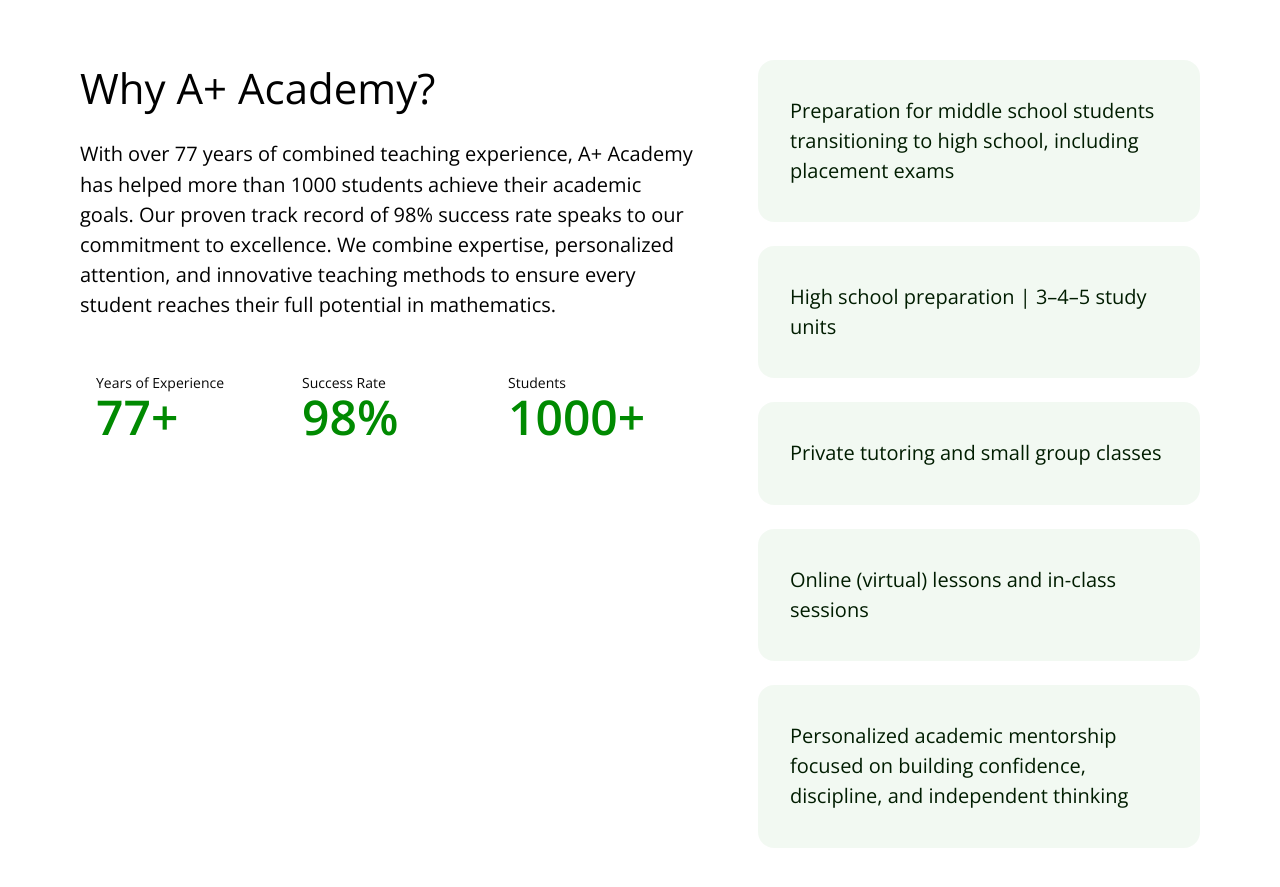
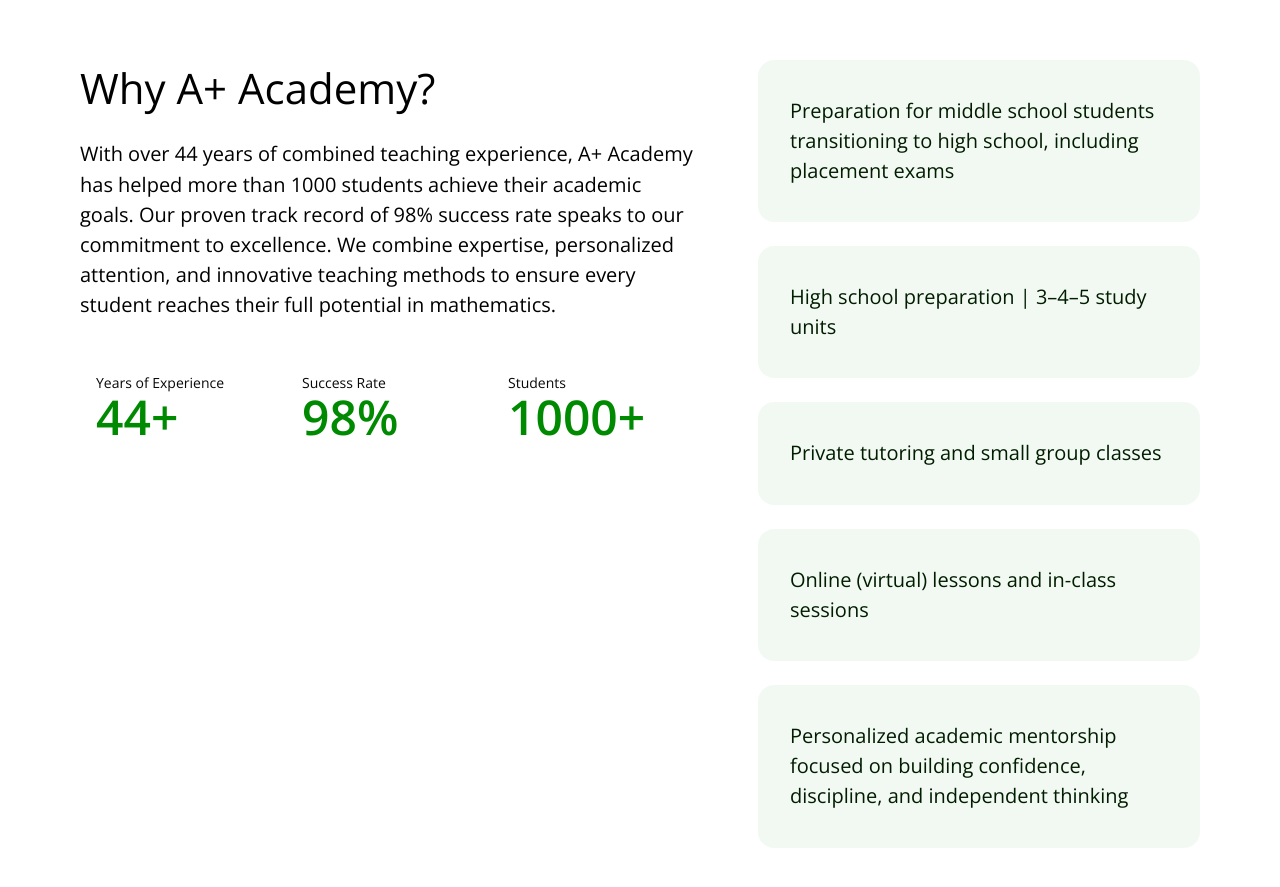
Before and after one commit to adityahajari14/A-Academy, a Next.js app: page / in a window 1280 px wide. Shown: the part 1380-2267 px from the top of the page. Built offline with nearby package versions, Linux system fonts and the light colour scheme.

Commit message:
Updated content

```diff
--- a/src/components/WhyAcademySection.tsx
+++ b/src/components/WhyAcademySection.tsx
@@ -100,9 +100,9 @@ export default function WhyAcademySection({ language }: WhyAcademySectionProps)
         en: {
             title: "Why A+ Academy?",
             description:
-                "With over 77 years of combined teaching experience, A+ Academy has helped more than 1000 students achieve their academic goals. Our proven track record of 98% success rate speaks to our commitment to excellence. We combine expertise, personalized attention, and innovative teaching methods to ensure every student reaches their full potential in mathematics.",
+                "With over 44 years of combined teaching experience, A+ Academy has helped more than 1000 students achieve their academic goals. Our proven track record of 98% success rate speaks to our commitment to excellence. We combine expertise, personalized attention, and innovative teaching methods to ensure every student reaches their full potential in mathematics.",
             stats: [
-                { value: "77+", label: "Years of Experience" },
+                { value: "44+", label: "Years of Experience" },
                 { value: "98%", label: "Success Rate" },
                 { value: "1000+", label: "Students" },
             ],
@@ -127,9 +127,9 @@ export default function WhyAcademySection({ language }: WhyAcademySectionProps)
         he: {
             title: "למה אקדמיית A+?",
             description:
-                "עם יותר מ-77 שנות ניסיון משולבות בהוראה, אקדמיית A+ עזרה ליותר מ-1000 תלמידים להשיג את המטרות האקדמיות שלהם. שיעור ההצלחה המוכח שלנו של 98% מעיד על המחויבות שלנו למצוינות. אנו משלבים מומחיות, תשומת לב אישית ושיטות הוראה חדשניות כדי להבטיח שכל תלמיד יגיע לפוטנציאל המלא שלו במתמטיקה.",
+                "עם יותר מ-44 שנות ניסיון משולבות בהוראה, אקדמיית A+ עזרה ליותר מ-1000 תלמידים להשיג את המטרות האקדמיות שלהם. שיעור ההצלחה המוכח שלנו של 98% מעיד על המחויבות שלנו למצוינות. אנו משלבים מומחיות, תשומת לב אישית ושיטות הוראה חדשניות כדי להבטיח שכל תלמיד יגיע לפוטנציאל המלא שלו במתמטיקה.",
             stats: [
-                { value: "77+", label: "שנות ניסיון" },
+                { value: "44+", label: "שנות ניסיון" },
                 { value: "98%", label: "אחוז הצלחה" },
                 { value: "1000+", label: "תלמידים" },
             ],
```
